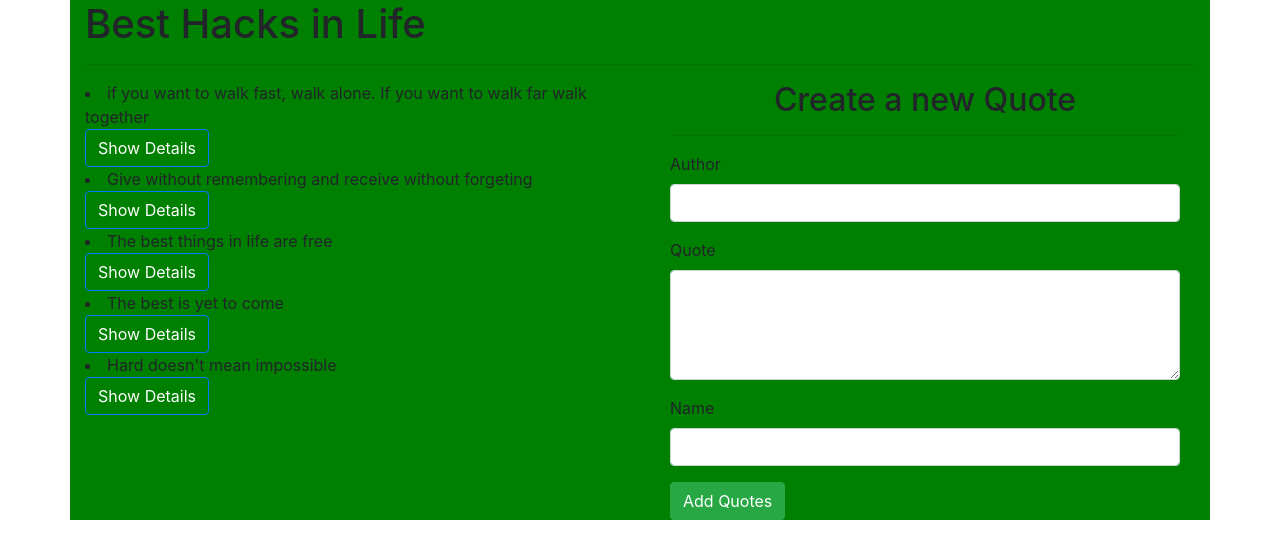
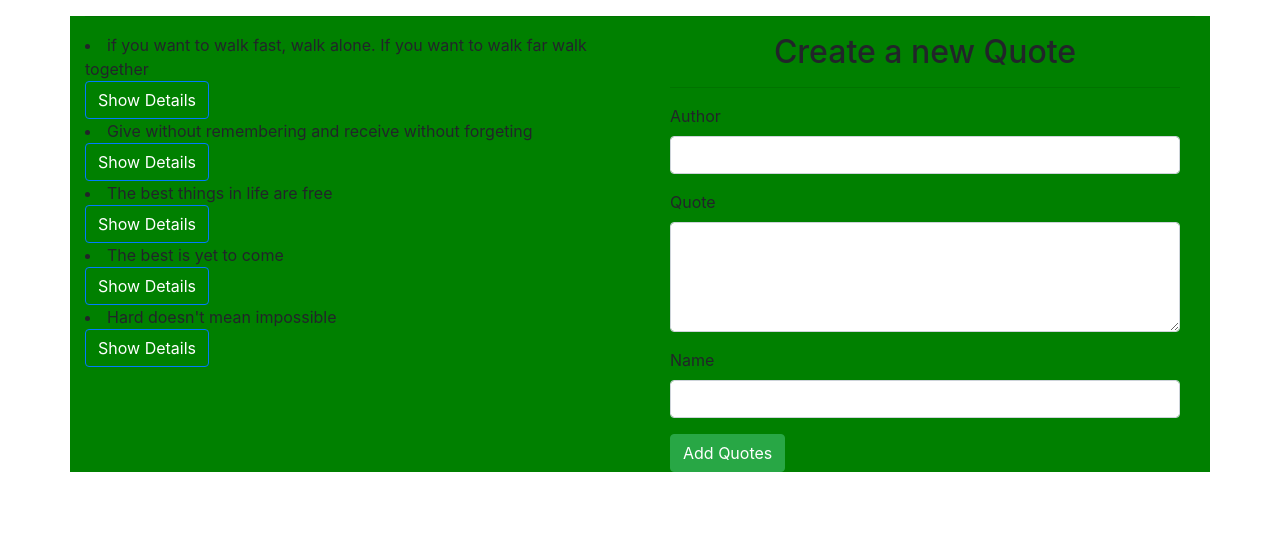
Before and after one commit to JadyVella/Quotes, an Angular app: page / in a window 1280 px wide. Shown: the top 558 px of the page. Built offline with nearby package versions, Linux system fonts and the light colour scheme.

Commit message:
Add a heading of in life-hacks.component.html

```diff
--- a/src/app/life-hacks/life-hacks.component.html
+++ b/src/app/life-hacks/life-hacks.component.html
@@ -1,5 +1,5 @@
 <div class="container">
-  <h1>Best Hacks in Life</h1>
+  <!-- <h1>Best Hacks in Life</h1> -->
   <hr>
 
   <div class="row">
```
